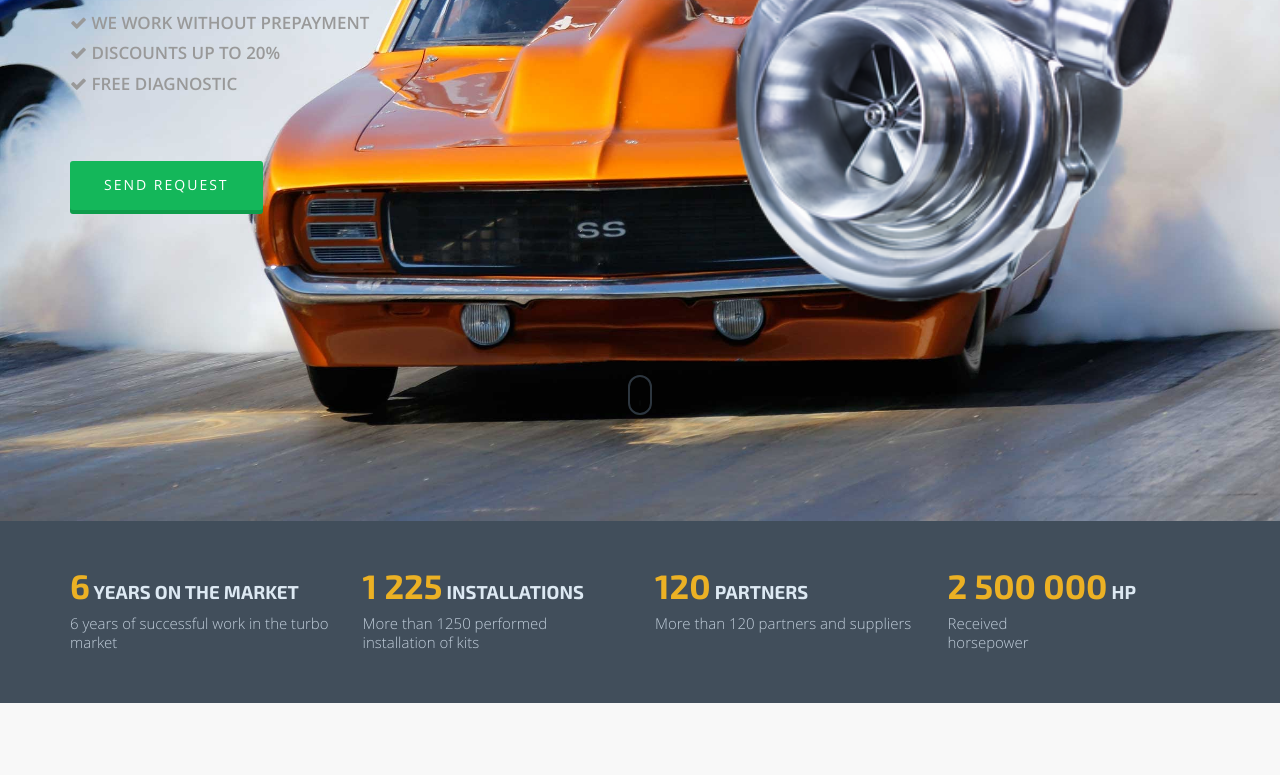
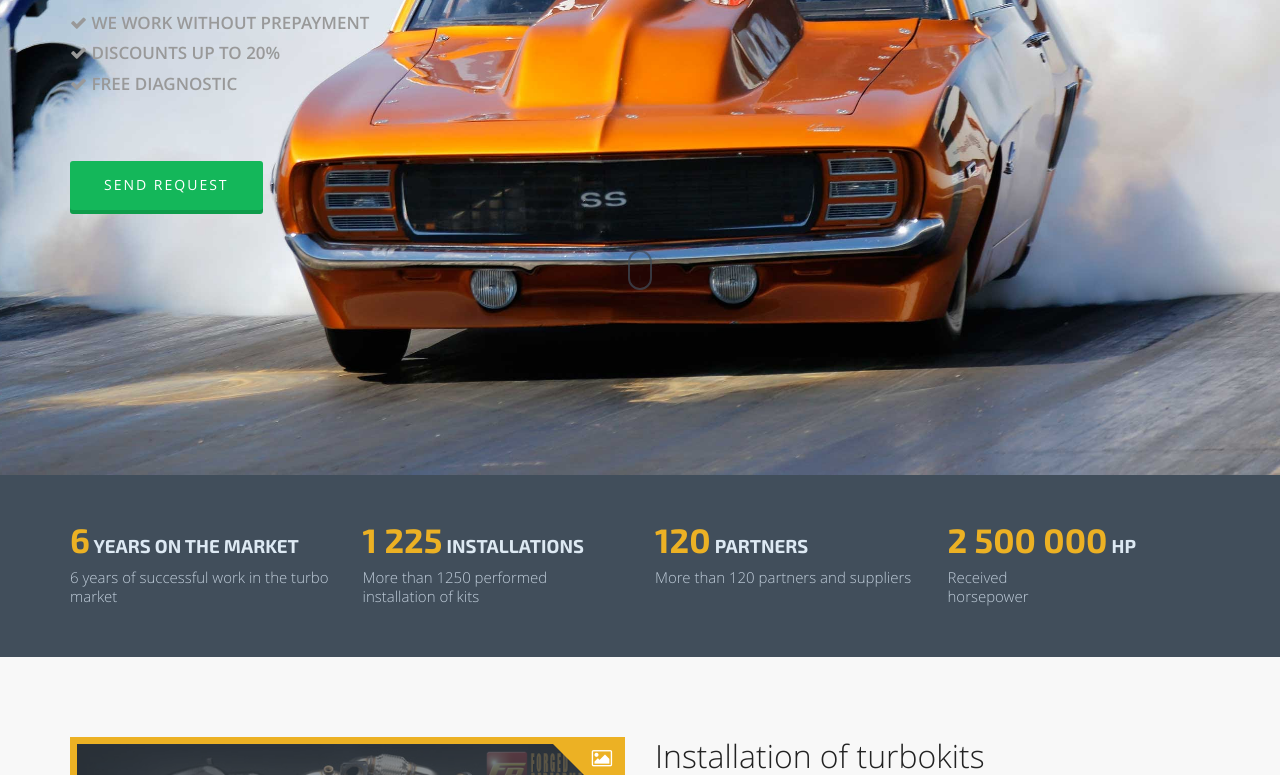
Before and after one commit to Alenorze-zz/GTurbo, a plain HTML site: page index.html in a window 1280 px wide. Shown: the part 325-1100 px from the top of the page. Drawn offline with Linux system fonts and the light colour scheme.

Commit message:
Update index.html

```diff
--- a/index.html
+++ b/index.html
@@ -113,7 +113,7 @@
 					<div class="col-sm-6">
 
 						<div class="top-img-wrap hidden-xs">
-							<img class="responsive-img" src="img/header_img.png" alt="ОВК Строй">
+
 						</div>
 
 					</div>
```
